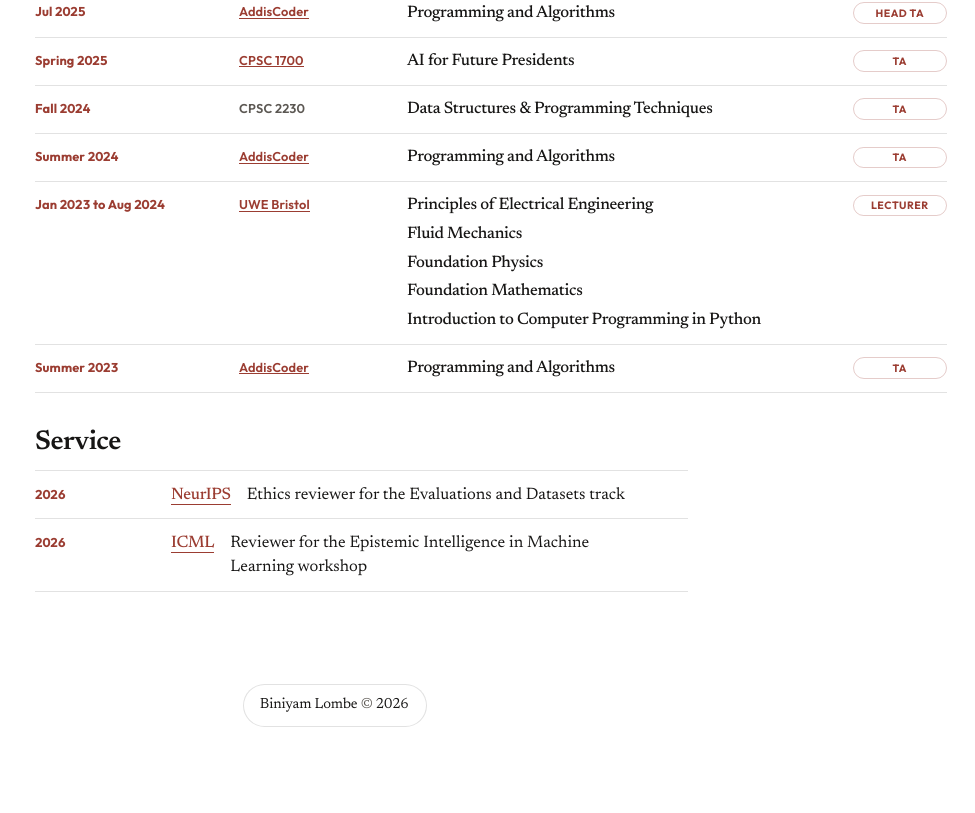
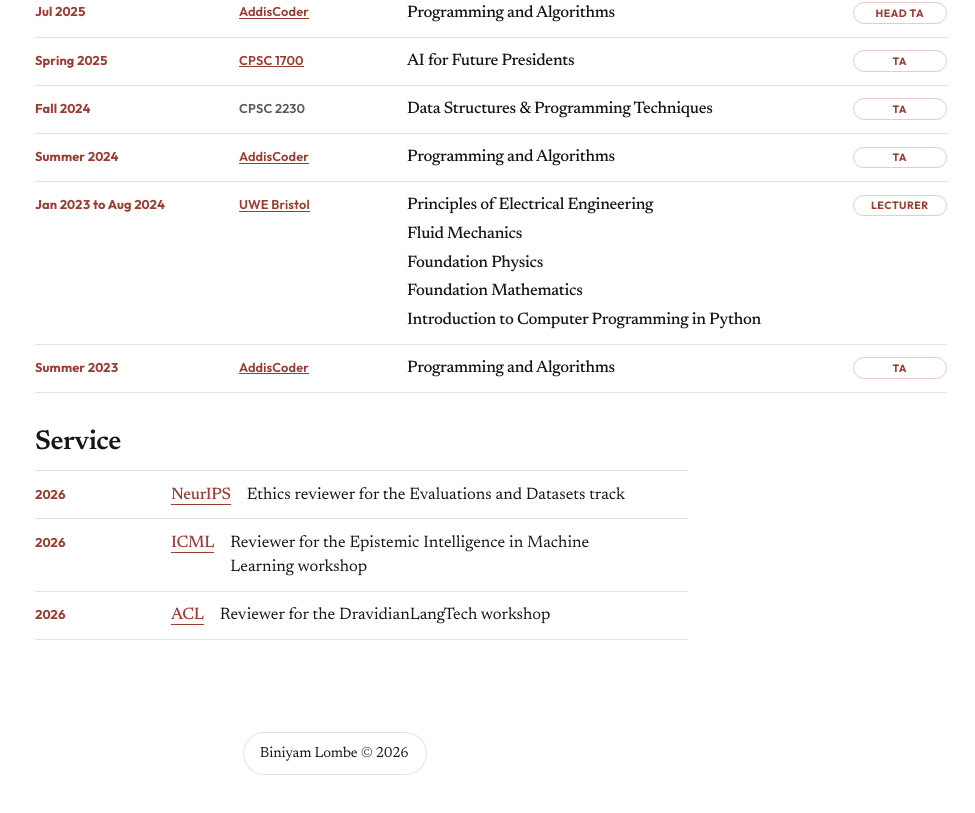
Before and after one commit to biniyamlombe/biniyamlombe.github.io, a React (Vite) app: page / in a window 1280 px wide. Shown: the part 1939-2752 px from the top of the page, without its empty margins (305-1280 px from the left). Before the commit the page ends 2711 px from the top, so only its background shows below. Built offline with nearby package versions, Linux system fonts and the light colour scheme; no server answers.

Commit message:
feat: add the ACL 2026 DravidianLangTech workshop review to Service
The line links the workshop page and records the reviewer role.

```diff
--- a/src/data/site.js
+++ b/src/data/site.js
@@ -431,4 +431,11 @@ export const service = [
     role: 'Reviewer for the Epistemic Intelligence in Machine Learning workshop',
     href: 'https://icml.cc/virtual/2026/workshop/54075',
   },
+  {
+    venue: 'ACL',
+    date: '2026',
+    dateTime: '2026',
+    role: 'Reviewer for the DravidianLangTech workshop',
+    href: 'https://www.aclweb.org/portal/content/sixth-workshop-speech-and-language-technologies-dravidian-languages-acl-2026',
+  },
 ];
```
